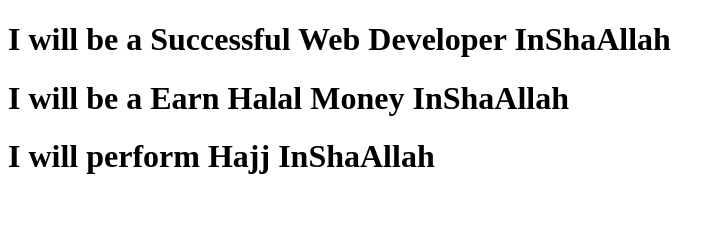
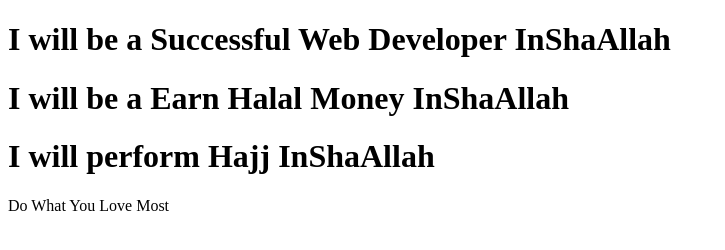
Before and after one commit to mehedihasanwd/milestone-1-module-3-day-3, a plain HTML site: page index.html in a window 1280 px wide. Shown: the whole page, without its empty margins (0-725 px from the left). Drawn offline with Linux system fonts and the light colour scheme.

Commit message:
New Commit

```diff
--- a/index.html
+++ b/index.html
@@ -10,5 +10,6 @@
    <h1>I will be a Successful Web Developer InShaAllah</h1>
    <h1>I will be a Earn Halal Money InShaAllah</h1>
    <h1>I will perform Hajj InShaAllah</h1>
+   <p>Do What You Love Most</p>
 </body>
 </html>
```
